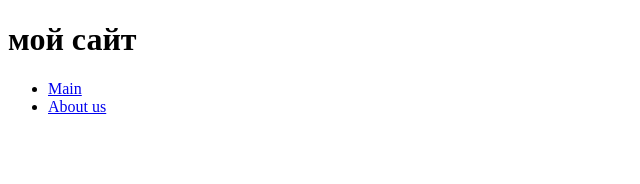
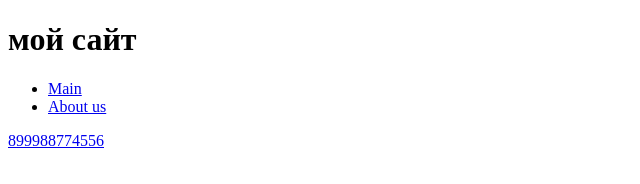
Before and after one commit to teacher-cheater/my_app, a plain HTML site: page index.html in a window 1280 px wide. Shown: the whole page, without its empty margins (0-640 px from the left). Drawn offline with Linux system fonts and the light colour scheme.

Commit message:
add footer

```diff
--- a/index.html
+++ b/index.html
@@ -13,6 +13,8 @@
             <li><a href="#">About us</a></li>
         </ul>
     </header>
-
+<footer>
+    <a href="899988774556">899988774556</a>
+</footer>
 </body>
 </html>
```
